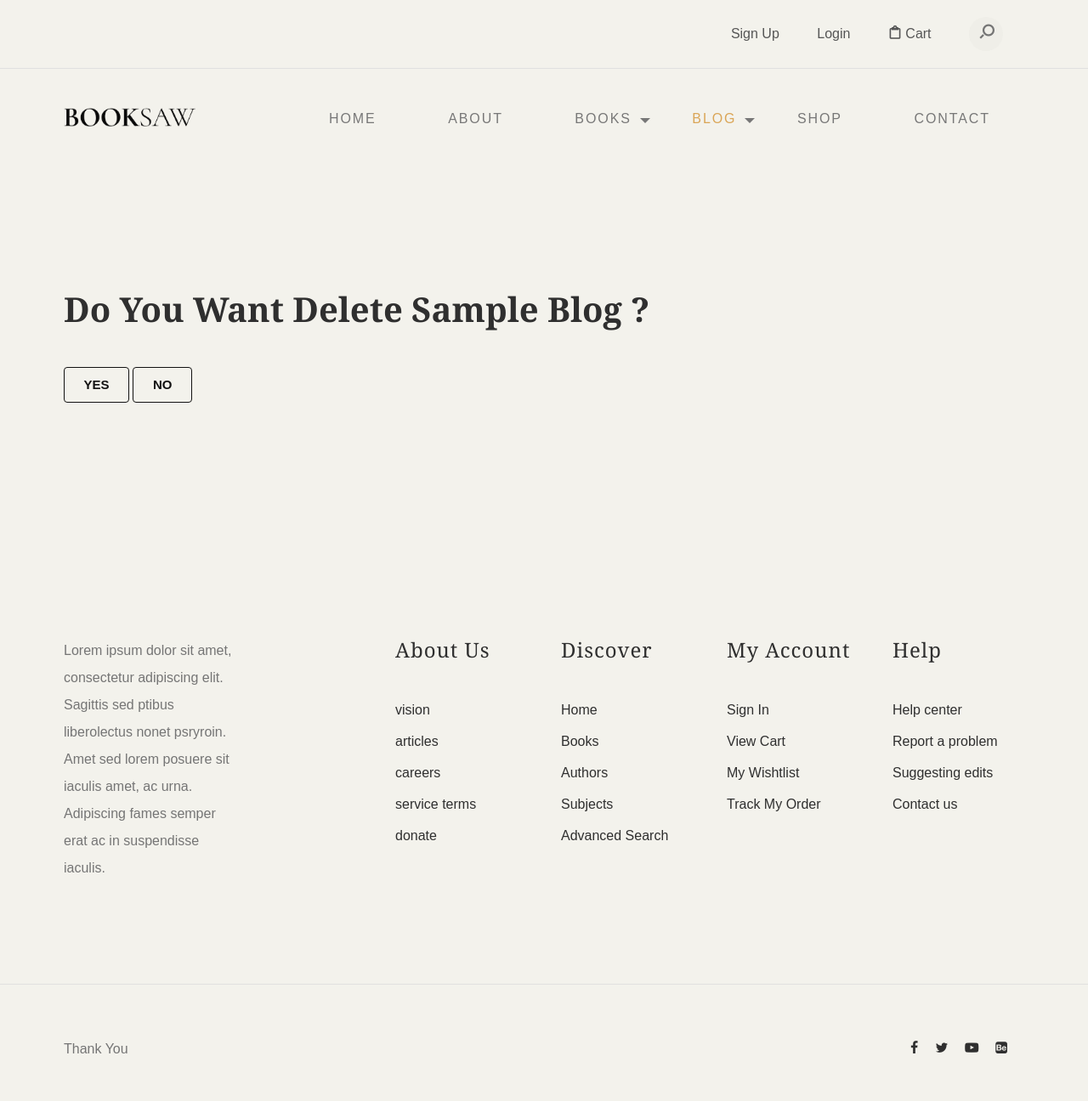
After one commit to mohammadAI81/Book, a Django app: template templates/blog/delete.html in a window 1280 px wide. The commit adds this page. Shown: the whole page at 85% size. Run offline with Django 5.2, Linux system fonts and the light colour scheme; the template is opened without the code that fills it: most values are stand-ins (such as "Sample title", 1, 10 or a date in 2020); data that the repository does not hold is empty; some libraries are stand-ins or nearby versions; some web fonts are replaced.

Commit message:
add delete html page and make of delete function of view app

```diff
--- a/templates/blog/blog.html
+++ b/templates/blog/blog.html
@@ -35,6 +35,7 @@
                         </p>
 
                         <a href="{% url 'edit_blog' blog.title %}" class="btn btn-outline-dark btn-rounded">Edit</a>
+                        <a href="{% url 'delete_blog' blog.title %}" class="btn btn-outline-dark btn-rounded">Delete</a>
 
                     </div>
                 </div>
--- /dev/null
+++ b/templates/blog/delete.html
@@ -0,0 +1,16 @@
+{% extends 'base.html' %}
+
+{% block title %} Delete {{ blog.title }}{% endblock title %}
+
+{% block content %}
+<section class="bg-sand padding-large">
+    <div class="container">
+        <form action="{% url 'list_blog' %}" method="POST">
+            {% csrf_token %}
+            <h1>Do you want delete {{ blog.title }} ?</h1>
+            <input class="btn btn-rounded btn-outline-dark" type="submit" value="Yes" name="status">
+            <input class="btn btn-rounded btn-outline-dark" type="submit" value="No" name="status">
+        </form>
+    </div>
+</section>
+{% endblock content %}
```
Also changed, not shown: blog/views.py (+14 -1 lines).
